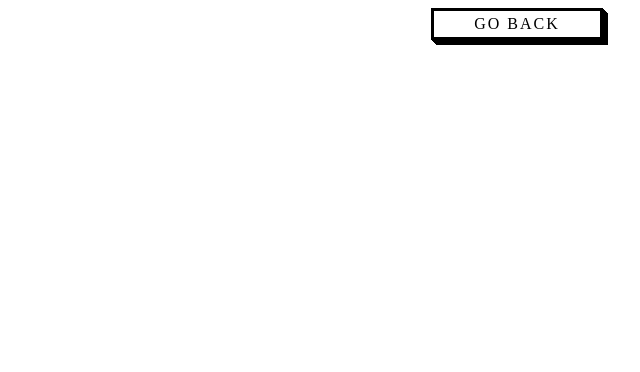
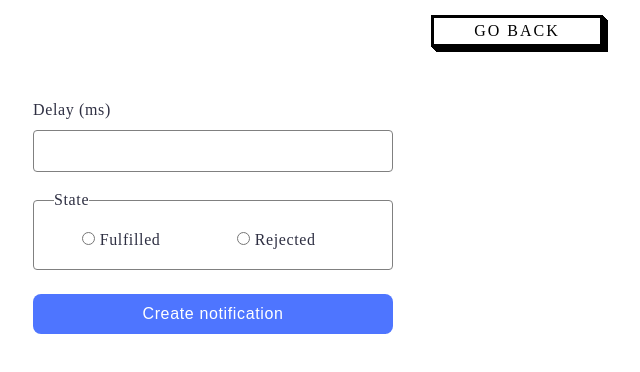
Before and after one commit to Dmytro-Tr/goit-js-hw-10, a website built with Vite: page src/2-snackbar.html in a window 1280 px wide. Shown: the whole page, without its empty margins (123-763 px from the left). Built offline with nearby package versions, Linux system fonts and the light colour scheme.

Commit message:
complate timer

```diff
--- a/src/2-snackbar.html
+++ b/src/2-snackbar.html
@@ -15,6 +15,28 @@
   <main>
     <div class="container">
 
+      <form class="form">
+        <label>
+          Delay (ms)
+          <input type="number" name="delay" required />
+        </label>
+
+        <fieldset>
+          <legend>State</legend>
+          <label>
+            <input type="radio" name="state" value="fulfilled" required />
+            Fulfilled
+          </label>
+          <label>
+            <input type="radio" name="state" value="rejected" required />
+            Rejected
+          </label>
+        </fieldset>
+
+        <button type="submit">Create notification</button>
+      </form>
+
+
     </div>
   </main>
 
--- a/src/css/2-snackbar.css
+++ b/src/css/2-snackbar.css
@@ -1,10 +1,15 @@
+* {
+  margin: 0;
+  padding: 0;
+}
+
 .back-link {
   display: flex;
   align-items: center;
   justify-content: center;
   padding-top: 15px;
   width: 150px;
-  margin: 0 auto;
+  margin: 15px auto;
 
   font-size: 16px;
   letter-spacing: 2px;
@@ -26,3 +31,75 @@
   top: 5px;
   left: 5px;
 }
+
+body {
+  font-family: "Montserrat", serif;
+  font-optical-sizing: auto;
+  font-weight: 400;
+  font-style: normal;
+  font-size: 16px;
+}
+
+input {
+  font: inherit;
+  border: 1px solid #808080;
+  border-radius: 4px;
+  padding: 8px 16px;
+  margin-bottom: 16px;
+}
+
+.container {
+  display: flex;
+  padding: 36px 156px;
+}
+
+label {
+  display: flex;
+  flex-direction: column;
+  gap: 8px;
+  line-height: 1.5;
+  letter-spacing: 0.04em;
+  color: #2e2f42;
+  width: 360px;
+}
+
+fieldset>label {
+  display: inline-block;
+  width: 100%;
+}
+
+fieldset {
+  line-height: 1.5;
+  letter-spacing: 0.04em;
+  color: #2e2f42;
+  border: 1px solid #808080;
+  border-radius: 4px;
+  display: flex;
+  padding-left: 48px;
+  padding-top: 16px;
+  padding-bottom: 8px;
+  margin-bottom: 24px;
+}
+
+legend {
+  margin-left: -28px;
+}
+
+button {
+  font-weight: 500;
+  font-size: 16px;
+  line-height: 1.5;
+  letter-spacing: 0.04em;
+  color: #fff;
+  border: none;
+  border-radius: 8px;
+  padding: 8px 16px;
+  width: 360px;
+  height: 40px;
+  background-color: #4e75ff;
+  transition: background-color 250ms cubic-bezier(0.25, 0.46, 0.45, 0.94);
+}
+
+button:hover {
+  background-color: #6c8cff;
+}
--- a/src/js/2-snackbar.js
+++ b/src/js/2-snackbar.js
@@ -1 +1,55 @@
-console.log('Snackbar');
+// Описаний у документації
+import iziToast from 'izitoast';
+// Додатковий імпорт стилів
+import 'izitoast/dist/css/iziToast.min.css';
+
+const form = document.querySelector('.form');
+const inputNumber = document.querySelector('input[type=number]');
+
+addEventListener('submit', handleSubmit);
+
+function handleSubmit(event) {
+  event.preventDefault();
+
+  const delay = event.target.elements.delay.value;
+  console.log(delay);
+  const state = event.target.elements.state.value;
+  console.log(state);
+
+  return new Promise((resolve, reject) => {
+    setTimeout(() => {
+      if (state === 'fulfilled') {
+        resolve(delay);
+
+        iziToast.show({
+          message: `✅ Fulfilled promise in ${delay}ms`,
+          titleSize: '16px',
+          messageColor: '#fff',
+          backgroundColor: '#59a10d',
+          position: 'topRight',
+          timeout: '3000',
+          closeOnClick: 'true',
+          progressBarColor: '#fff',
+          transitionIn: 'bounceInDown',
+          transitionOut: 'flipOutX',
+        });
+      } else {
+        reject(delay);
+
+        iziToast.show({
+          message: `❌ Rejected promise in ${delay}ms`,
+          titleSize: '16px',
+          messageColor: '#fff',
+          backgroundColor: '#ef4040',
+          position: 'topRight',
+          timeout: '3000',
+          closeOnClick: 'true',
+          progressBarColor: '#fff',
+          transitionIn: 'bounceInDown',
+          transitionOut: 'flipOutX',
+        });
+      }
+    }, delay);
+    inputNumber.value = '';
+  });
+}
```
